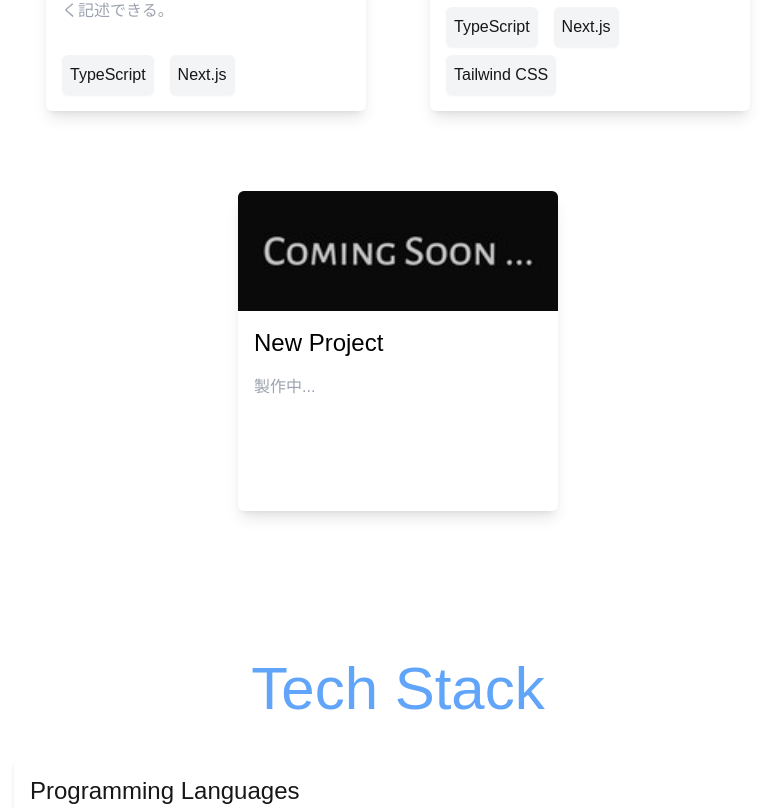
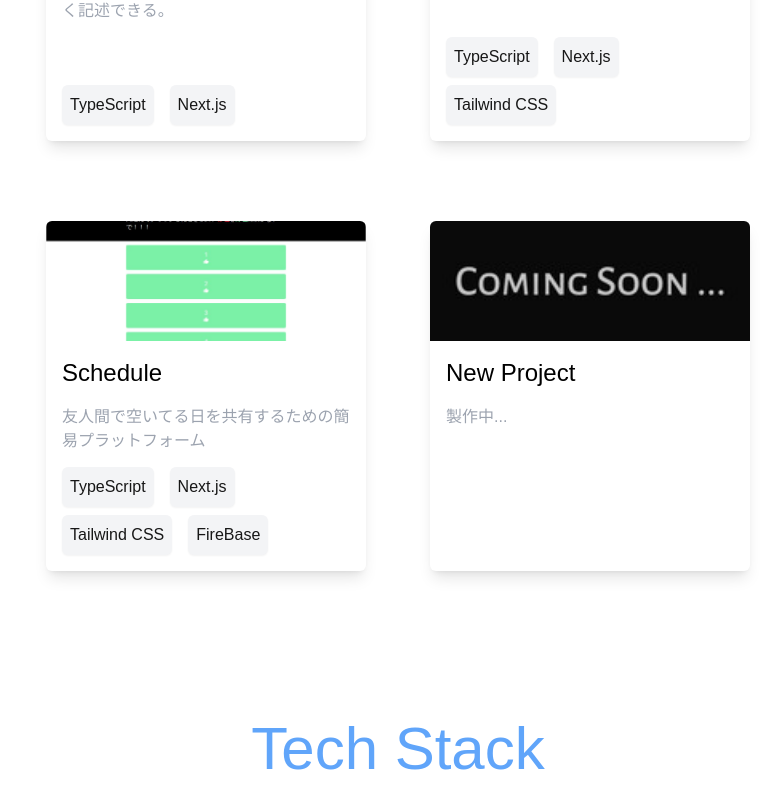
Before and after one commit to kaishu0723/engineer-portfolio-site, a Next.js app: page / in a window 1280 px wide. Shown: the part 1177-1985 px from the top of the page, without its empty margins (242-1023 px from the left). Built offline with nearby package versions, Linux system fonts and the light colour scheme.

Commit message:
add schedule

```diff
--- a/src/app/components/products.tsx
+++ b/src/app/components/products.tsx
@@ -19,6 +19,13 @@ const products = () => {
             tools: ["TypeScript", "Next.js", "Tailwind CSS"],
         },
         {
+            title: "Schedule",
+            description: "友人間で空いてる日を共有するための簡易プラットフォーム",
+            media: "/images/schedule.png",
+            link: "https://schedule-sepia.vercel.app/",
+            tools: ["TypeScript","Next.js","Tailwind CSS","FireBase"],
+        },
+        {
             title: "New Project",
             description: "製作中...",
             media: "/images/comingSoon.png",
@@ -33,7 +40,7 @@ const products = () => {
                 {
                     products.map((product, index) => (
                         <li key={index}
-                        className="w-1/3 h-auto min-h-[320px] rounded-md shadow-lg my-10 mx-8 relative overflow-hidden bg-white bottom-0 hover:bottom-4 hover:bg-blue-100 trandition-all duration-300 min-w-[320px]">
+                        className="w-1/3 h-auto min-h-[350px] rounded-md shadow-lg my-10 mx-8 relative overflow-hidden bg-white bottom-0 hover:bottom-4 hover:bg-blue-100 trandition-all duration-300 min-w-[320px]">
                             <a href={product.link}>
                                 <div className="w-[100%] h-[120px] relative">
                                     <Image
```
Also changed, not shown: public/images/schedule.png (added).
